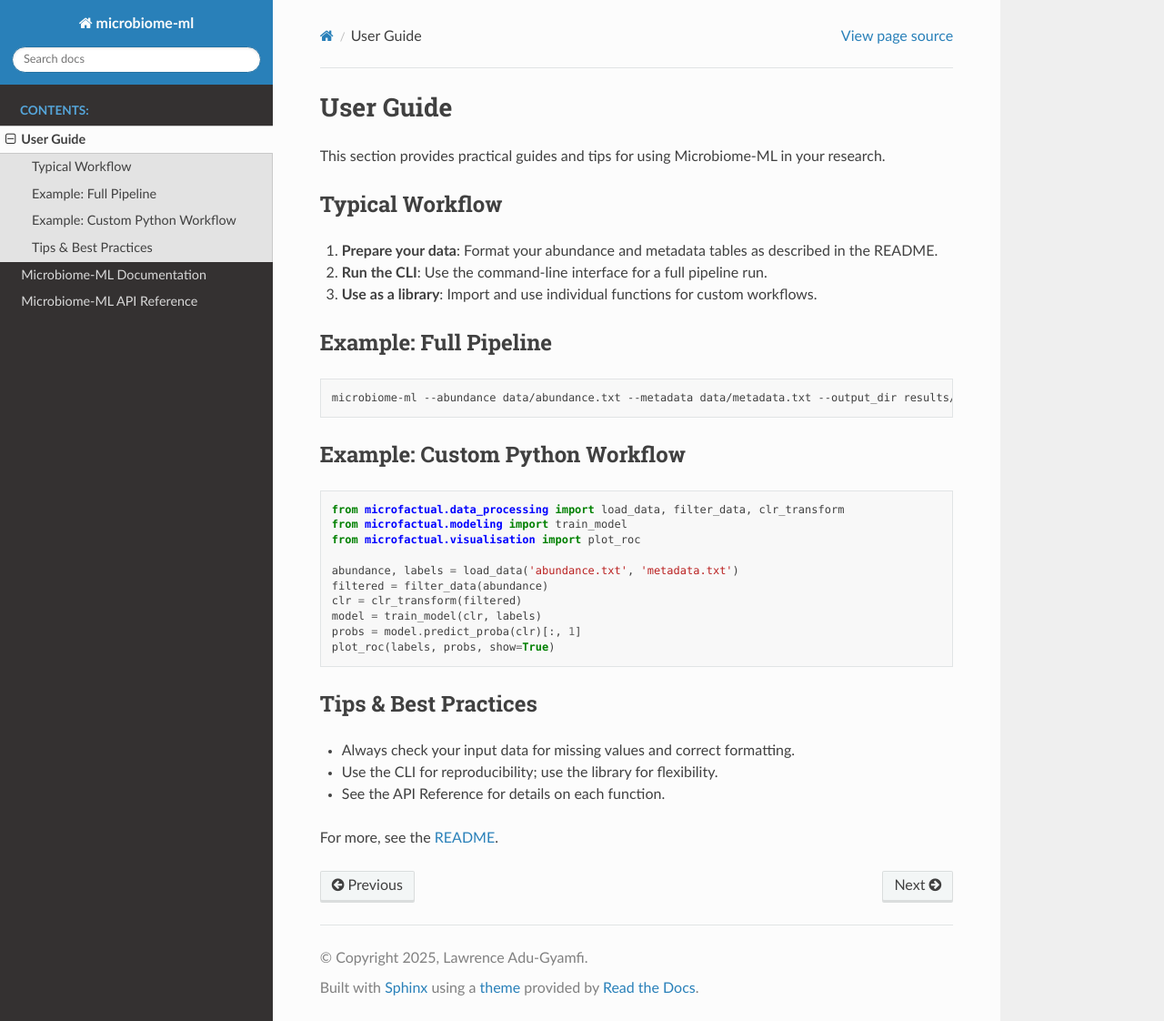
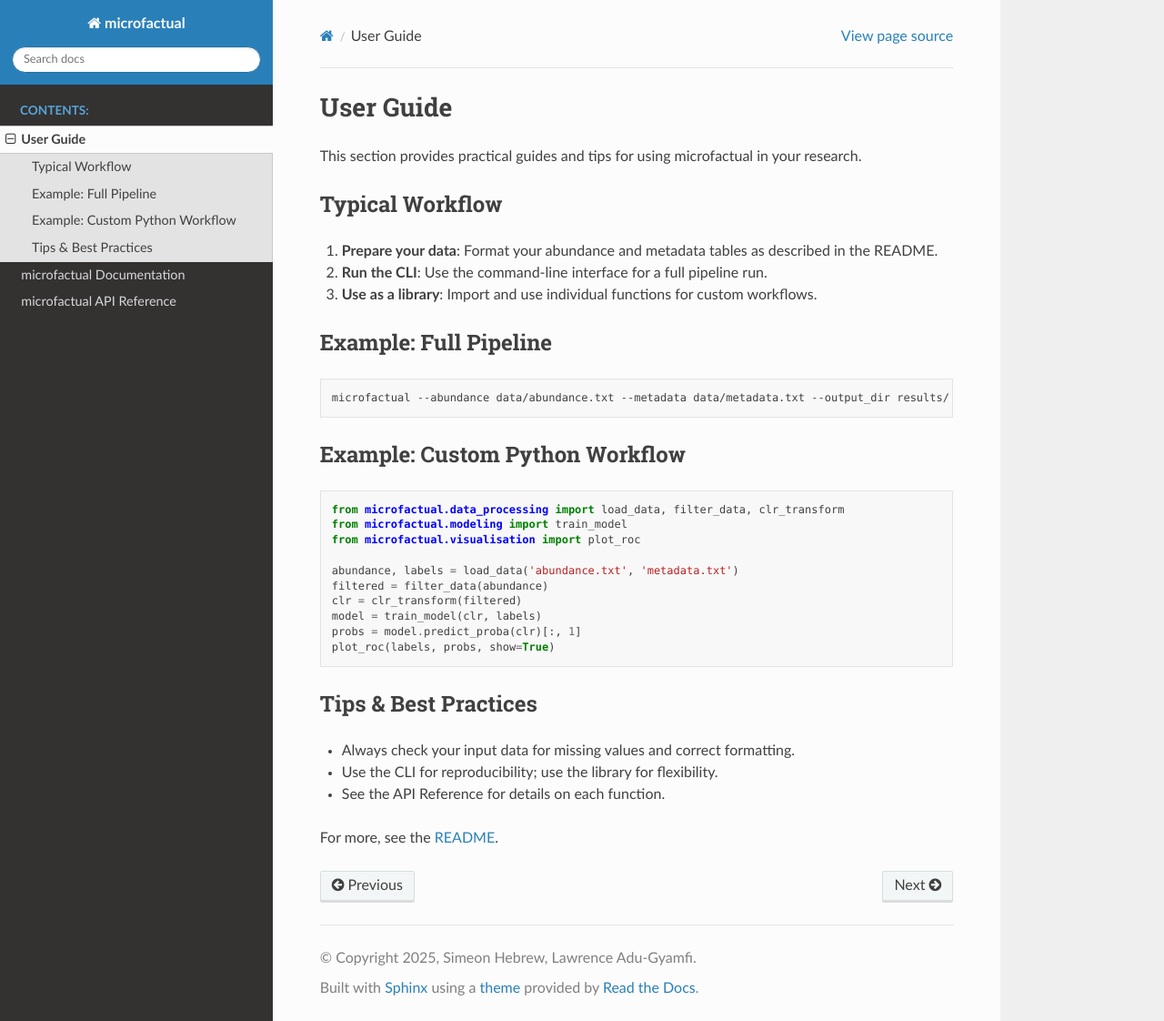
Before and after one commit to simeonhebrew/MicroFactual, a Sphinx documentation site: the page built from docs/user_guide.rst, in a window 1280 px wide and 1122 px high. Shown: the whole window at 91% size. Built offline with Sphinx 7.4.7 and the Read the Docs theme 3.1.0, drawn with Linux system fonts in a browser that asks for light colours; pages that are not in the unit, such as notebooks, are missing from menus.

```diff
--- a/docs/conf.py
+++ b/docs/conf.py
@@ -5,9 +5,9 @@ import sys
 
 sys.path.insert(0, os.path.abspath("../src"))
 
-project = "microbiome-ml"
-copyright = "2025, Lawrence Adu-Gyamfi"
-author = "Lawrence Adu-Gyamfi"
+project = "microfactual"
+copyright = "2025, Simeon Hebrew, Lawrence Adu-Gyamfi"
+author = "Simeon Hebrew, Lawrence Adu-Gyamfi"
 release = "0.1.0"
 
 extensions = [
--- a/docs/index.rst
+++ b/docs/index.rst
@@ -1,4 +1,4 @@
-Microbiome-ML Documentation
+microfactual Documentation
 ===========================
 
 A user-friendly Python framework for microbiome machine learning workflows.
@@ -29,8 +29,8 @@ Quickstart
 
 .. code-block:: bash
 
-    pip install microbiome-ml
-    microbiome-ml --abundance path/to/abundance.txt --metadata path/to/metadata.txt --output_dir results/
+    pip install microfactual
+    microfactual --abundance path/to/abundance.txt --metadata path/to/metadata.txt --output_dir results/
 
 Or use as a library:
 
--- a/docs/modules.rst
+++ b/docs/modules.rst
@@ -1,4 +1,4 @@
-Microbiome-ML Documentation
+microfactual Documentation
 ===========================
 
 .. toctree::
@@ -7,7 +7,7 @@ Microbiome-ML Documentation
 
    modules
 
-Microbiome-ML API Reference
+microfactual API Reference
 ===========================
 
 Data Processing
--- a/docs/user_guide.rst
+++ b/docs/user_guide.rst
@@ -1,7 +1,7 @@
 User Guide
 ==========
 
-This section provides practical guides and tips for using Microbiome-ML in your research.
+This section provides practical guides and tips for using microfactual in your research.
 
 Typical Workflow
 ----------------
@@ -15,7 +15,7 @@ Example: Full Pipeline
 
 .. code-block:: bash
 
-    microbiome-ml --abundance data/abundance.txt --metadata data/metadata.txt --output_dir results/
+    microfactual --abundance data/abundance.txt --metadata data/metadata.txt --output_dir results/
 
 Example: Custom Python Workflow
 -------------------------------
--- a/pyproject.toml
+++ b/pyproject.toml
@@ -52,6 +52,11 @@ dev = [
     "pytest>=8.3.5",
     "pytest-cov>=6.2.1",
 ]
+docs = [
+    "sphinx>=8.1.3",
+    "sphinx-autodoc-typehints>=3.0.1",
+    "sphinx-rtd-theme>=3.0.2",
+]
 
 [project.scripts]
 microfactual = "microfactual.main:main"
```
Also changed, not shown: README.md (+1 -1 lines), 9 other files.
